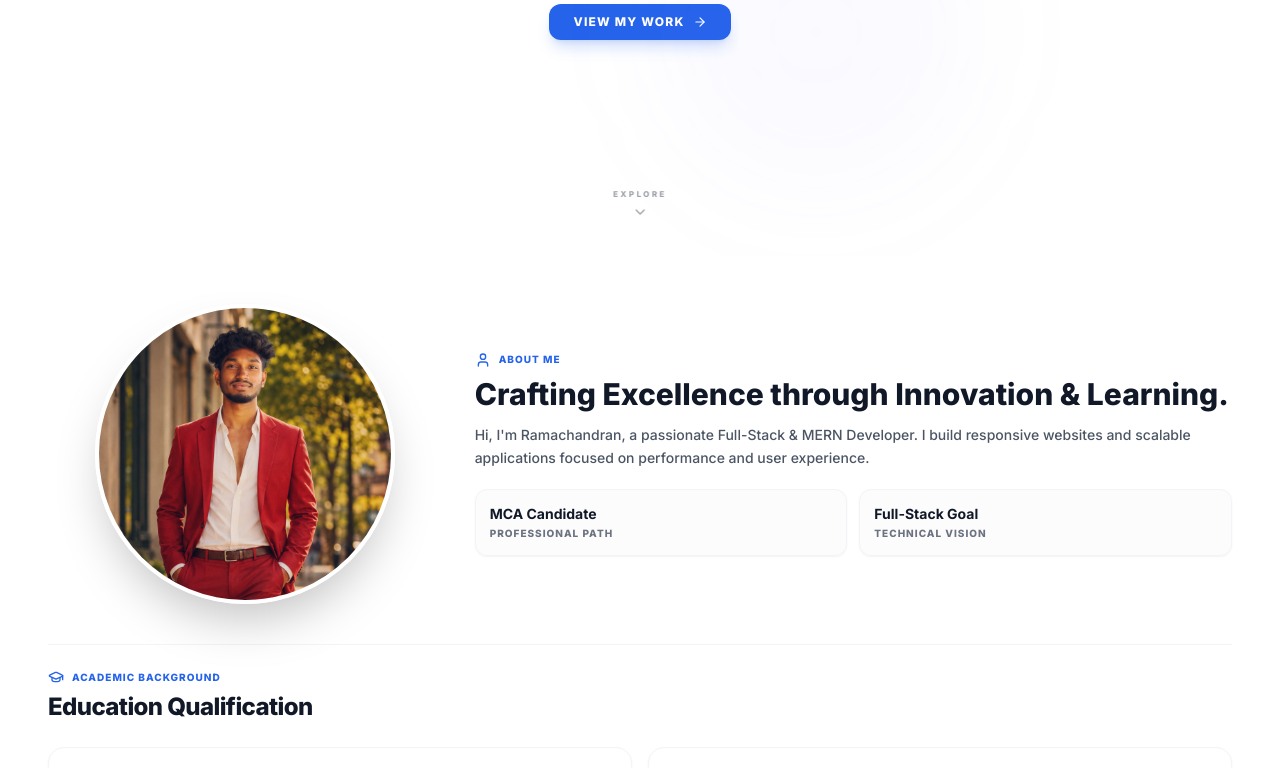
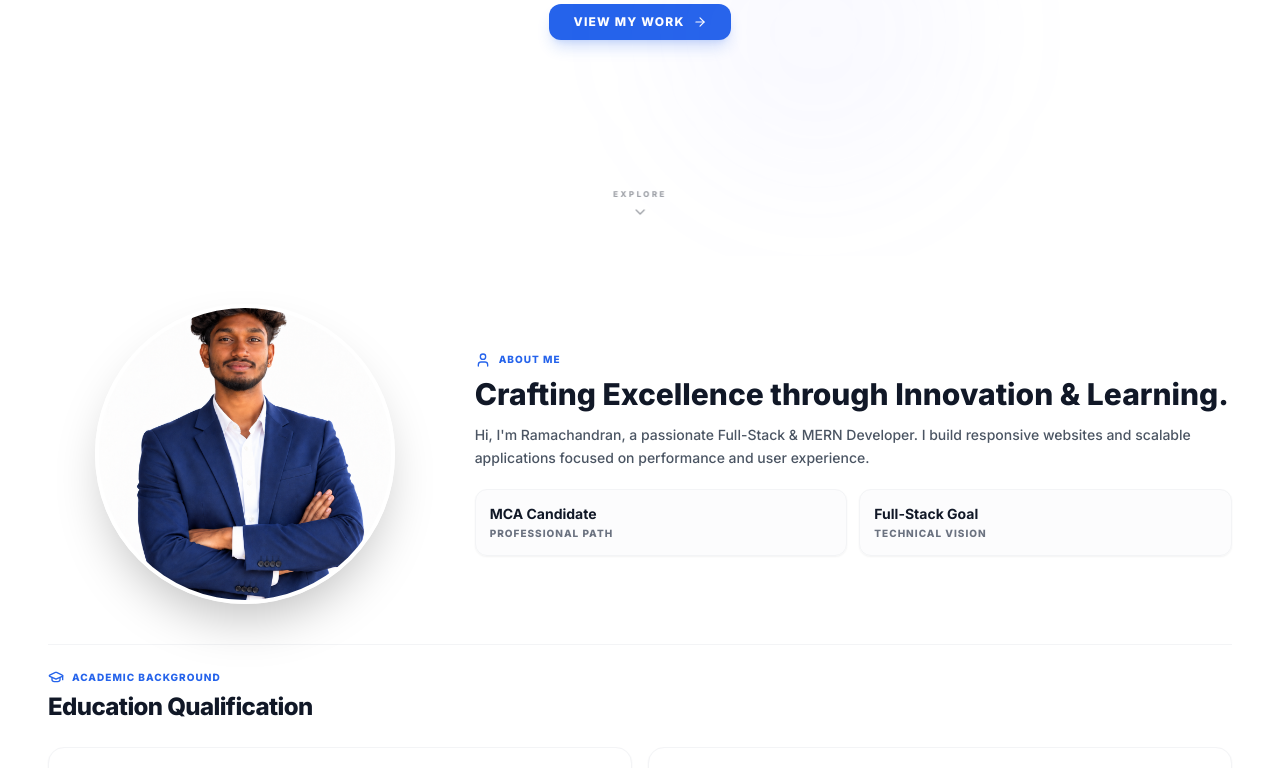
Before and after one commit to ramachandran0505/Portfolio, a React (Create React App) app: page / in a window 1280 px wide. Shown: the part 400-1168 px from the top of the page. Built offline with nearby package versions, Linux system fonts and the light colour scheme.

Commit message:
Update profile photo to Ramachandran.png

```diff
--- a/src/data.js
+++ b/src/data.js
@@ -1,6 +1,6 @@
 export const userData = {
   name: "RAMACHANDRAN",
-  profileImage: "/IMG_20260826_144503.png",
+  profileImage: "/Ramachandran.png",
   title: "MCA Fresher | Full-Stack Developer",
   shortIntro: "An enthusiastic MCA fresher with a passion for building user-friendly and efficient web applications. Skilled in React, Node.js, and modern CSS frameworks like Tailwind.",
   aboutMe: "Hi, I'm Ramachandran, a passionate Full-Stack & MERN Developer. I build responsive websites and scalable applications focused on performance and user experience.",
```
Also changed, not shown: Ramachandran.png (added), public/Ramachandran.png (added).
